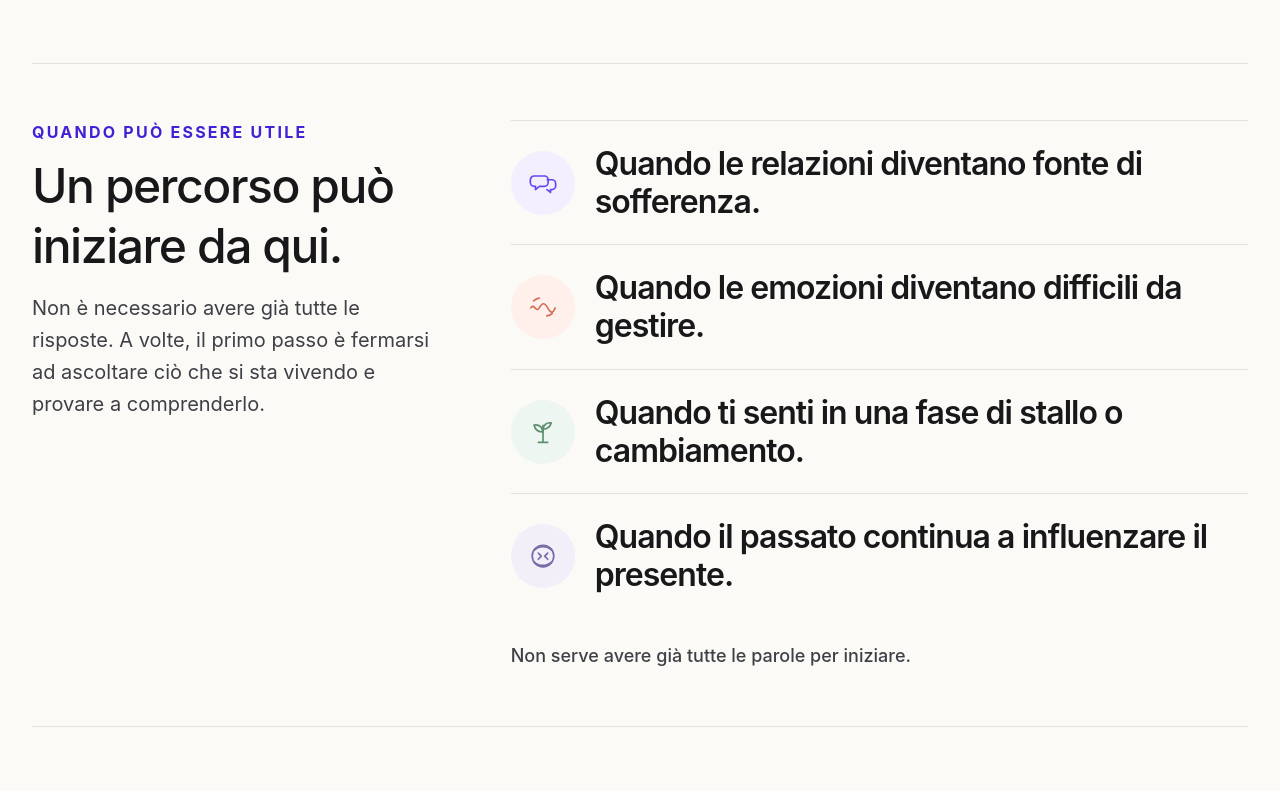
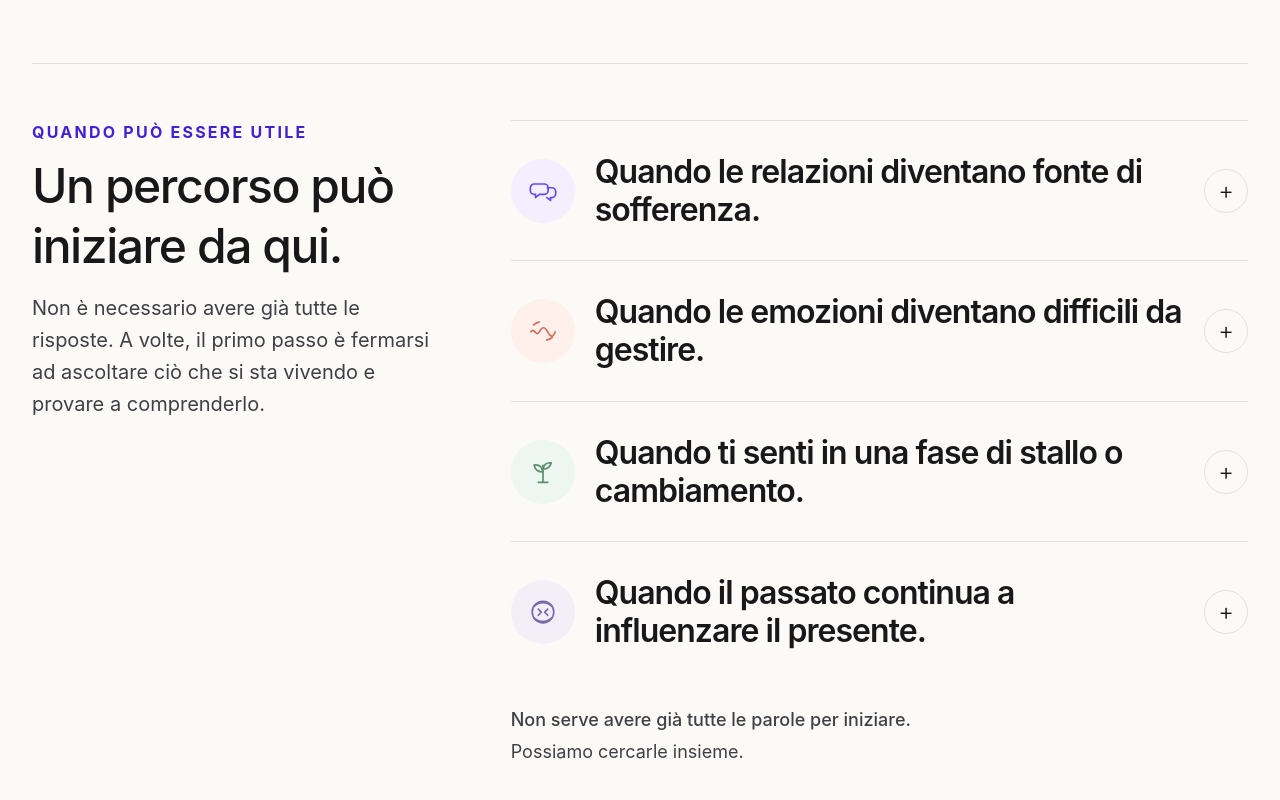
Before and after one commit to Yvanesse/giorgia-psychologist, a Next.js app: page / in a window 1280 px wide. Shown: the part 2360-3160 px from the top of the page. Built offline with nearby package versions, Linux system fonts and the light colour scheme; no server answers.

Commit message:
ui: add accordion to when useful section

```diff
--- a/src/components/sections/WhenUsefulSection.tsx
+++ b/src/components/sections/WhenUsefulSection.tsx
@@ -1,3 +1,7 @@
+"use client";
+
+import { useState } from "react";
+
 import { Container, Heading, Section } from "@/components/ui";
 import { whenUsefulContent } from "@/data/whenUseful";
 
@@ -63,6 +67,8 @@ function ContextIcon({ index }: { index: number }) {
 }
 
 export function WhenUsefulSection() {
+  const [openIndex, setOpenIndex] = useState<number | null>(null);
+
   return (
     <Section className="bg-[#fbfaf7]" id="quando-puo-aiutare" spacing="compact">
       <Container variant="wide">
@@ -81,25 +87,63 @@ export function WhenUsefulSection() {
             <div className="divide-y divide-black/10 border-t border-black/10">
               {whenUsefulContent.items.map((item, index) => {
                 const style = rowStyles[index];
+                const isOpen = openIndex === index;
+                const panelId = `when-useful-panel-${index}`;
+                const buttonId = `when-useful-button-${index}`;
 
                 return (
-                  <div className="flex items-center gap-4 py-5 sm:gap-5 sm:py-6" key={item.title}>
+                  <div className="py-2 sm:py-3" key={item.title}>
+                    <button
+                      aria-controls={panelId}
+                      aria-expanded={isOpen}
+                      className="group flex w-full items-center gap-4 py-4 text-left sm:gap-5 sm:py-5"
+                      id={buttonId}
+                      onClick={() => setOpenIndex((current) => (current === index ? null : index))}
+                      type="button"
+                    >
                       <div
                         className={`flex h-14 w-14 shrink-0 items-center justify-center rounded-full sm:h-16 sm:w-16 ${style.iconBg} ${style.accent}`}
                       >
                         <ContextIcon index={index} />
                       </div>
-                    <p className="max-w-3xl text-[1.4rem] font-semibold leading-[1.18] tracking-[-0.03em] text-ink sm:text-[1.75rem] lg:text-[2rem]">
+
+                      <p className="max-w-3xl flex-1 text-[1.4rem] font-semibold leading-[1.18] tracking-[-0.03em] text-ink sm:text-[1.75rem] lg:text-[2rem]">
                         {item.title}
                       </p>
+
+                      <span
+                        aria-hidden="true"
+                        className={`ml-auto flex h-10 w-10 shrink-0 items-center justify-center rounded-full border border-black/10 text-2xl font-light text-ink transition-transform duration-300 sm:h-11 sm:w-11 ${isOpen ? "rotate-45" : ""}`}
+                      >
+                        +
+                      </span>
+                    </button>
+
+                    <div
+                      aria-labelledby={buttonId}
+                      className={`grid transition-[grid-template-rows,opacity] duration-300 ease-out ${isOpen ? "grid-rows-[1fr] opacity-100" : "grid-rows-[0fr] opacity-0"}`}
+                      id={panelId}
+                      role="region"
+                    >
+                      <div className="overflow-hidden">
+                        <p className="pb-5 pl-[4.5rem] pr-2 text-base leading-7 text-ink-soft sm:pb-6 sm:pl-[5.25rem] sm:pr-12 sm:text-lg sm:leading-8">
+                          {item.description}
+                        </p>
+                      </div>
+                    </div>
                   </div>
                 );
               })}
             </div>
 
-            <p className="mt-6 text-base font-medium leading-7 text-ink-soft sm:text-lg">
+            <div className="mt-6">
+              <p className="text-base font-medium leading-7 text-ink-soft sm:text-lg">
                 {whenUsefulContent.closing}
               </p>
+              <p className="mt-1 text-base leading-7 text-ink-soft sm:text-lg">
+                {whenUsefulContent.closingDetail}
+              </p>
+            </div>
           </div>
         </div>
       </Container>
```
Lines whose indentation alone changed are shown as unchanged.
